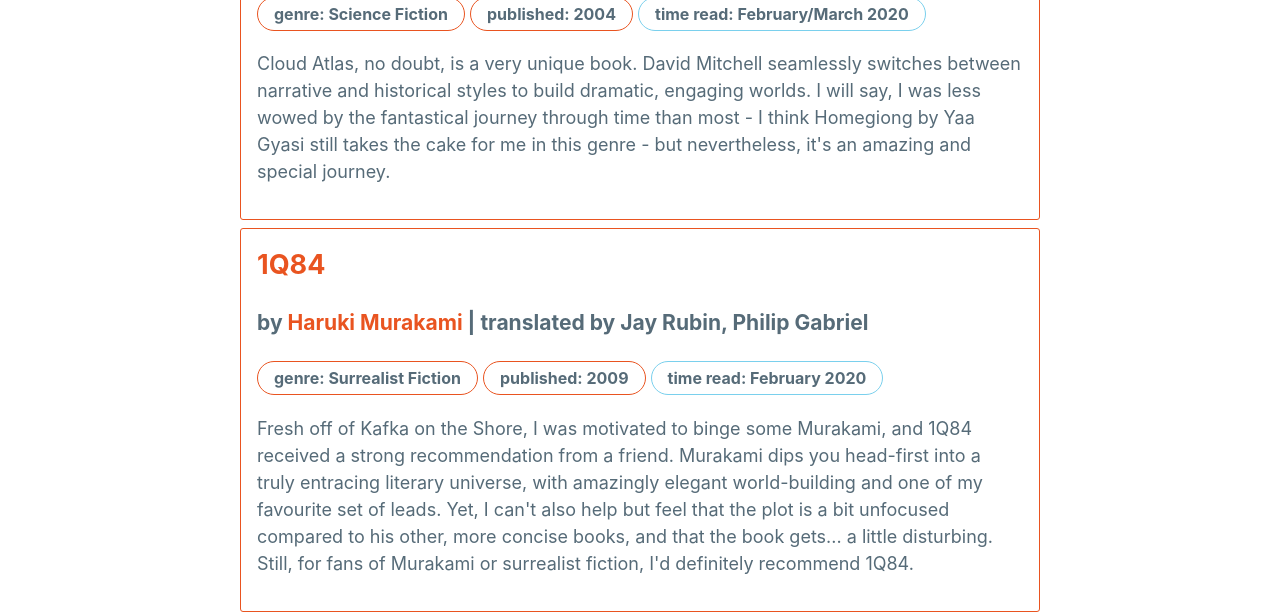
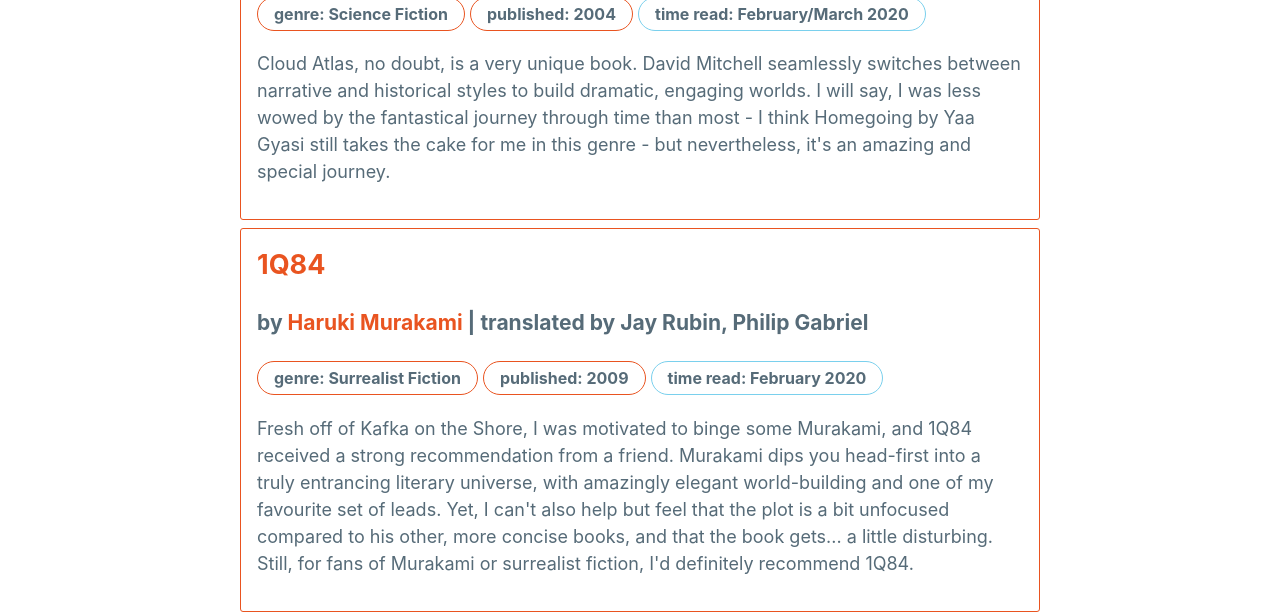
Before and after one commit to mattxwang/lowkey, a Jekyll site: the page built from stats/books.html, in a window 1280 px wide and 900 px high, scrolled down 4086 px. Shown: the part 207-821 px from the top of the window. Built offline with Jekyll 4.4.1, drawn with Linux system fonts in a browser that asks for light colours; some of the changed text lies outside the part shown.

Commit message:
spellcheck

```diff
--- a/_data/books.yml
+++ b/_data/books.yml
@@ -31,7 +31,7 @@
   year_published: 2009
   time_read: February 2020
   thoughts: >
-    Fresh off of Kafka on the Shore, I was motivated to binge some Murakami, and 1Q84 received a strong recommendation from a friend. Murakami dips you head-first into a truly entracing literary universe, with amazingly elegant world-building and one of my favourite set of leads. Yet, I can't also help but feel that the plot is a bit unfocused compared to his other, more concise books, and that the book gets... a little disturbing. Still, for fans of Murakami or surrealist fiction, I'd definitely recommend 1Q84.
+    Fresh off of Kafka on the Shore, I was motivated to binge some Murakami, and 1Q84 received a strong recommendation from a friend. Murakami dips you head-first into a truly entrancing literary universe, with amazingly elegant world-building and one of my favourite set of leads. Yet, I can't also help but feel that the plot is a bit unfocused compared to his other, more concise books, and that the book gets... a little disturbing. Still, for fans of Murakami or surrealist fiction, I'd definitely recommend 1Q84.
 cloudatlas:
   title: Cloud Atlas
   author: David Mitchell
@@ -39,7 +39,7 @@
   year_published: 2004
   time_read: February/March 2020
   thoughts: >
-    Cloud Atlas, no doubt, is a very unique book. David Mitchell seamlessly switches between narrative and historical styles to build dramatic, engaging worlds. I will say, I was less wowed by the fantastical journey through time than most - I think Homegiong by Yaa Gyasi still takes the cake for me in this genre - but nevertheless, it's an amazing and special journey.
+    Cloud Atlas, no doubt, is a very unique book. David Mitchell seamlessly switches between narrative and historical styles to build dramatic, engaging worlds. I will say, I was less wowed by the fantastical journey through time than most - I think Homegoing by Yaa Gyasi still takes the cake for me in this genre - but nevertheless, it's an amazing and special journey.
 thestranger:
   title: The Stranger
   author: Albert Camus
@@ -56,7 +56,7 @@
   year_published: 2019
   time_read: March/April 2020
   thoughts: >
-    Economics has the reputation of being the dismal science, with arcane (and often wrong) predictions and little statistical backing. The recent Nobel laureates do a great job of disproving that, showcasing what "Good Economics" really looks like: examining the world through an analytical lens, blending together innovations from statistics, mathematical modelling, and medicine to get a solid grasph on world phenomemon. Easily one of my favourite (~pop) economics books I've read.
+    Economics has the reputation of being the dismal science, with arcane (and often wrong) predictions and little statistical backing. The recent Nobel laureates do a great job of disproving that, showcasing what "Good Economics" really looks like: examining the world through an analytical lens, blending together innovations from statistics, mathematical modeling, and medicine to get a solid grasp on world phenomenon. Easily one of my favourite (~pop) economics books I've read.
 flowersforalgernon:
   title: Flowers for Algernon
   author: Daniel Keyes
```
